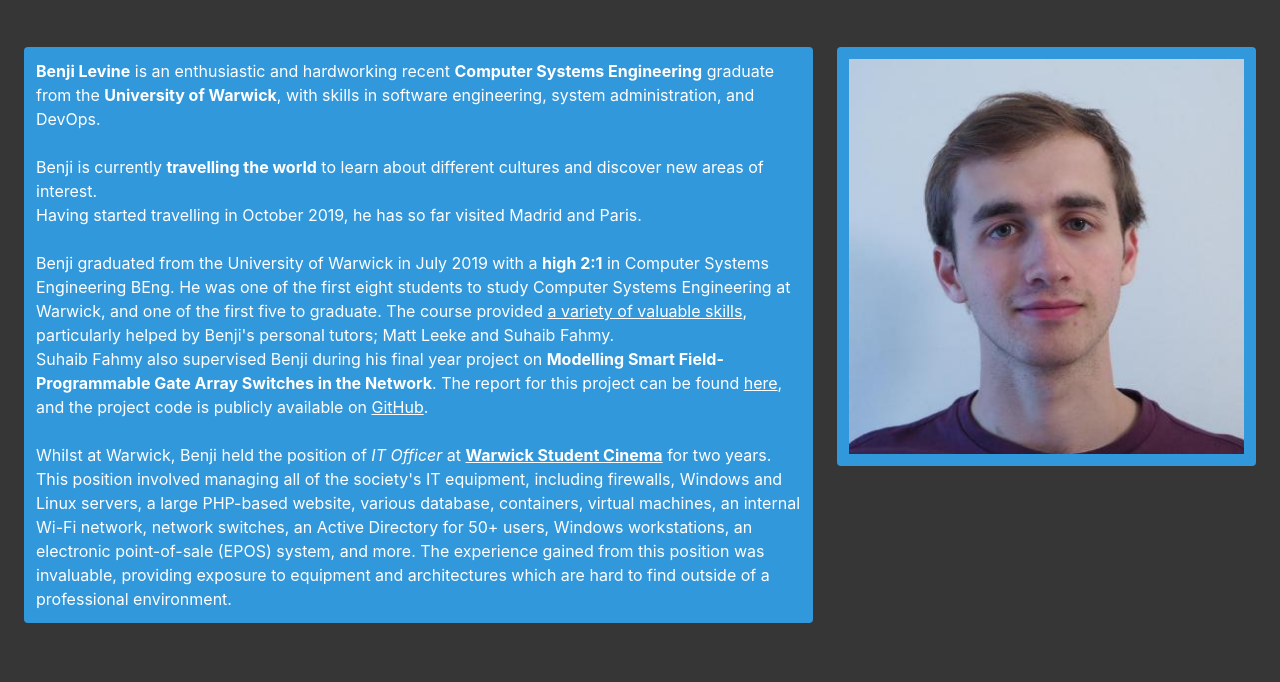
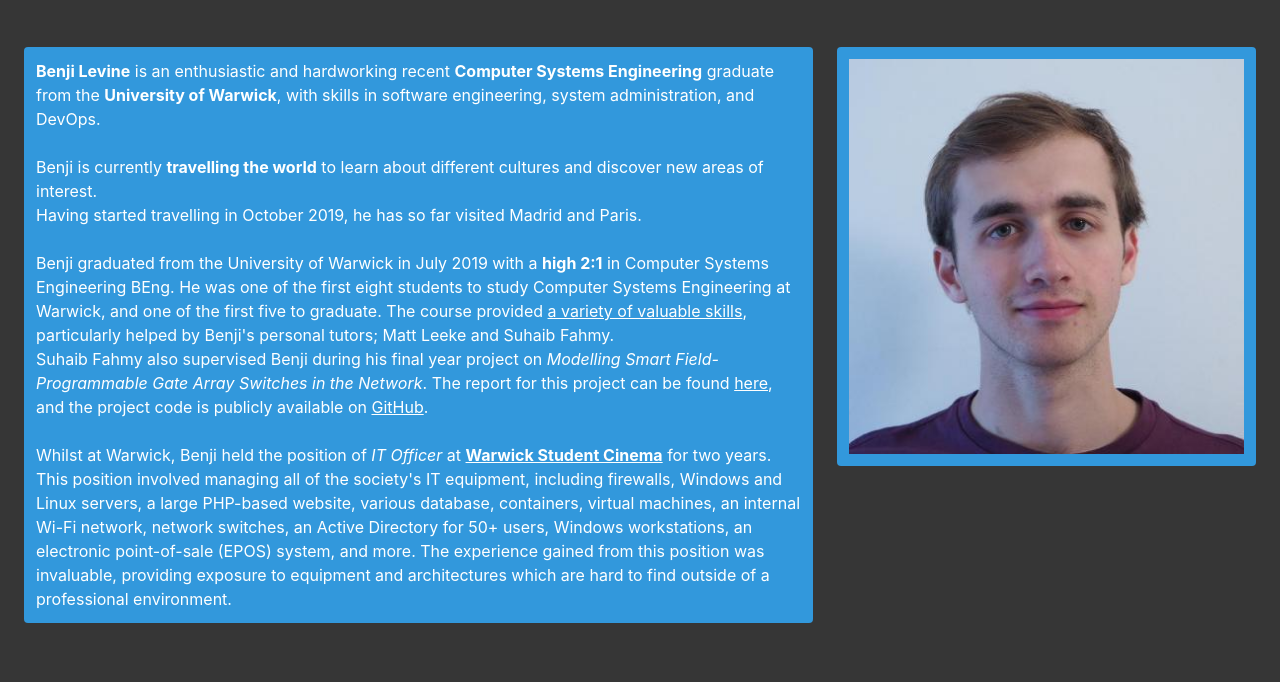
Before and after one commit to bmaximuml/v3.benjilevine.com, a Flask app: page / in a window 1280 px wide. Shown: the part 53-735 px from the top of the page. Run offline with Flask 2, Linux system fonts and the light colour scheme.

```diff
--- a/templates/index.html
+++ b/templates/index.html
@@ -23,7 +23,7 @@
                         The course provided <a href="#skills">a variety of valuable skills</a>, particularly helped by Benji's personal tutors; Matt Leeke and Suhaib Fahmy.
                     </p>
                     <p>
-                        Suhaib Fahmy also supervised Benji during his final year project on <strong>Modelling Smart Field-Programmable Gate Array Switches in the Network</strong>.
+                        Suhaib Fahmy also supervised Benji during his final year project on <span class="is-italic">Modelling Smart Field-Programmable Gate Array Switches in the Network</span>.
                         The report for this project can be found <a href="{{ url_for('static', filename='assets/final_report.pdf') }}">here</a>, and the project code is publicly available on <a href="https://github.com/benjilev08/fpga_switch_model">GitHub</a>.
                     </p>
                     <br>
```
